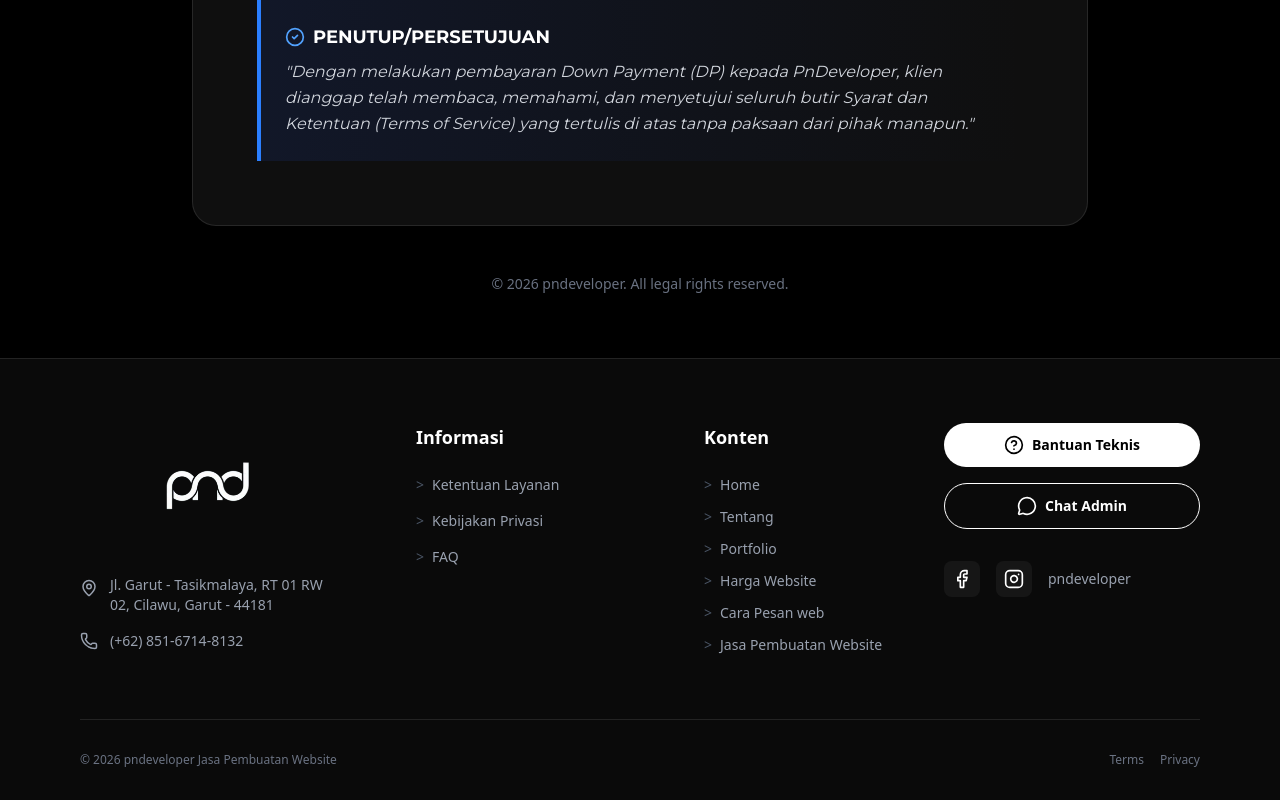
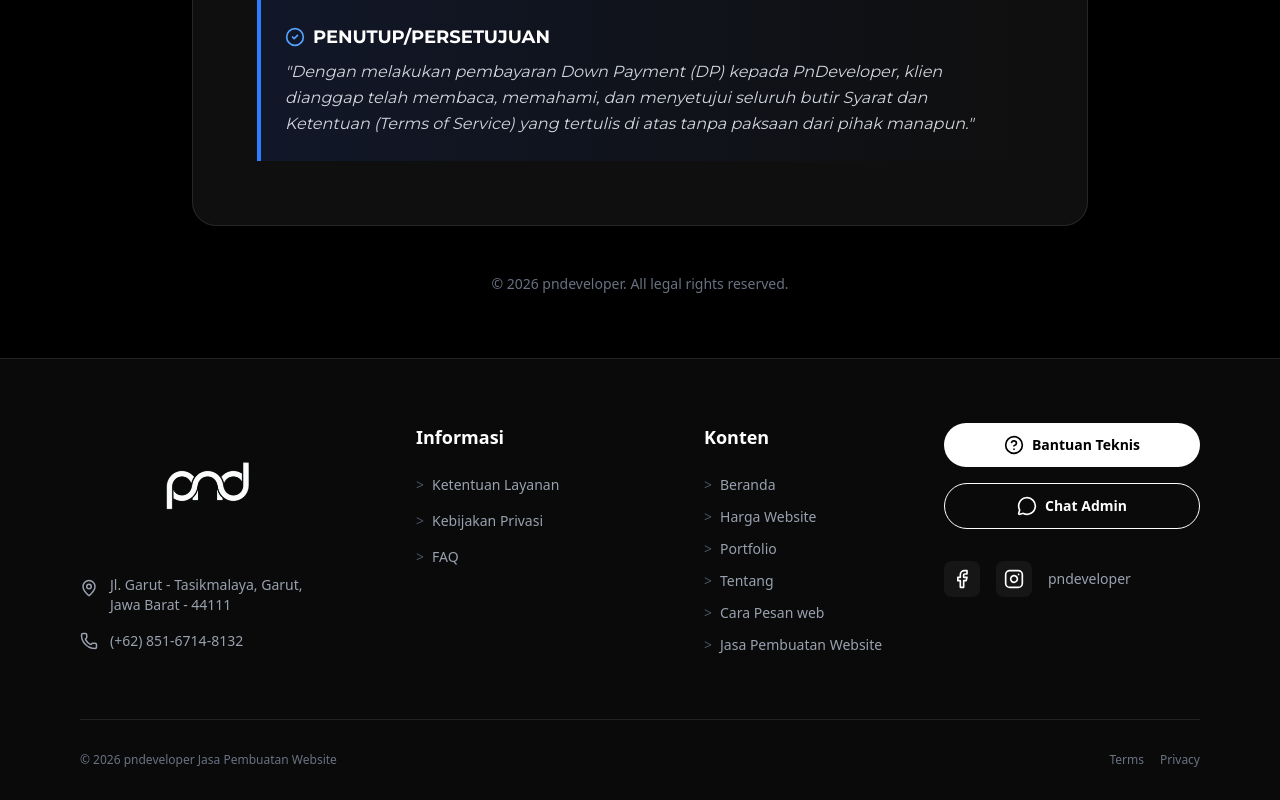
Before and after one commit to pndlghn/pndeveloper, a React (Vite) app: page /terms-of-service in a window 1280 px wide. Shown: the part 5449-6249 px from the top of the page. Built offline with nearby package versions, Linux system fonts and the light colour scheme.

Commit message:
update Footer

```diff
--- a/src/components/layout/Footer.jsx
+++ b/src/components/layout/Footer.jsx
@@ -29,9 +29,7 @@ const Footer = () => {
             <div className="space-y-4 text-gray-400">
               <div className="flex items-start gap-3">
                 <MapPin size={18} className="mt-1 shrink-0" />
-                <p>
-                  Jl. Garut - Tasikmalaya, RT 01 RW 02, Cilawu, Garut - 44181
-                </p>
+                <p>Jl. Garut - Tasikmalaya, Garut, Jawa Barat - 44111</p>
               </div>
 
               <div className="flex items-center gap-3">
@@ -52,7 +50,7 @@ const Footer = () => {
             <ul className="space-y-4 text-gray-400">
               <li>
                 <a
-                  href="#"
+                  href="/terms-of-service"
                   className="hover:text-blue-500 transition-colors flex items-center gap-2"
                 >
                   <span className="text-gray-600">&gt;</span> Ketentuan Layanan
@@ -86,15 +84,15 @@ const Footer = () => {
                   href="/"
                   className="hover:text-blue-500 transition-colors flex items-center gap-2"
                 >
-                  <span className="text-gray-600">&gt;</span> Home
+                  <span className="text-gray-600">&gt;</span> Beranda
                 </a>
               </li>
               <li>
                 <a
-                  href="/about"
+                  href="/pricing"
                   className="hover:text-blue-500 transition-colors flex items-center gap-2"
                 >
-                  <span className="text-gray-600">&gt;</span> Tentang
+                  <span className="text-gray-600">&gt;</span> Harga Website
                 </a>
               </li>
               <li>
@@ -107,10 +105,10 @@ const Footer = () => {
               </li>
               <li>
                 <a
-                  href="/pricing"
+                  href="/about"
                   className="hover:text-blue-500 transition-colors flex items-center gap-2"
                 >
-                  <span className="text-gray-600">&gt;</span> Harga Website
+                  <span className="text-gray-600">&gt;</span> Tentang
                 </a>
               </li>
               <li>
```
